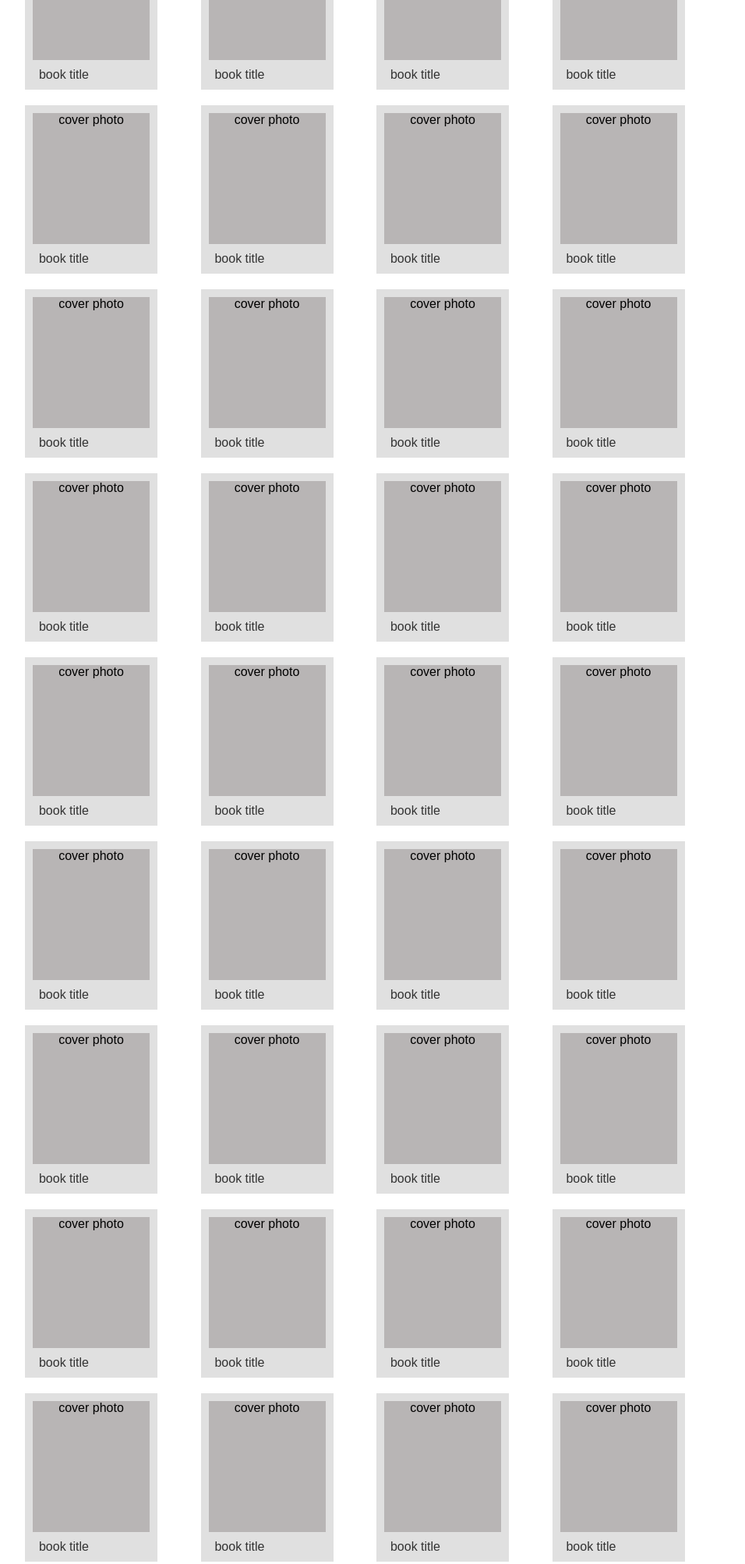
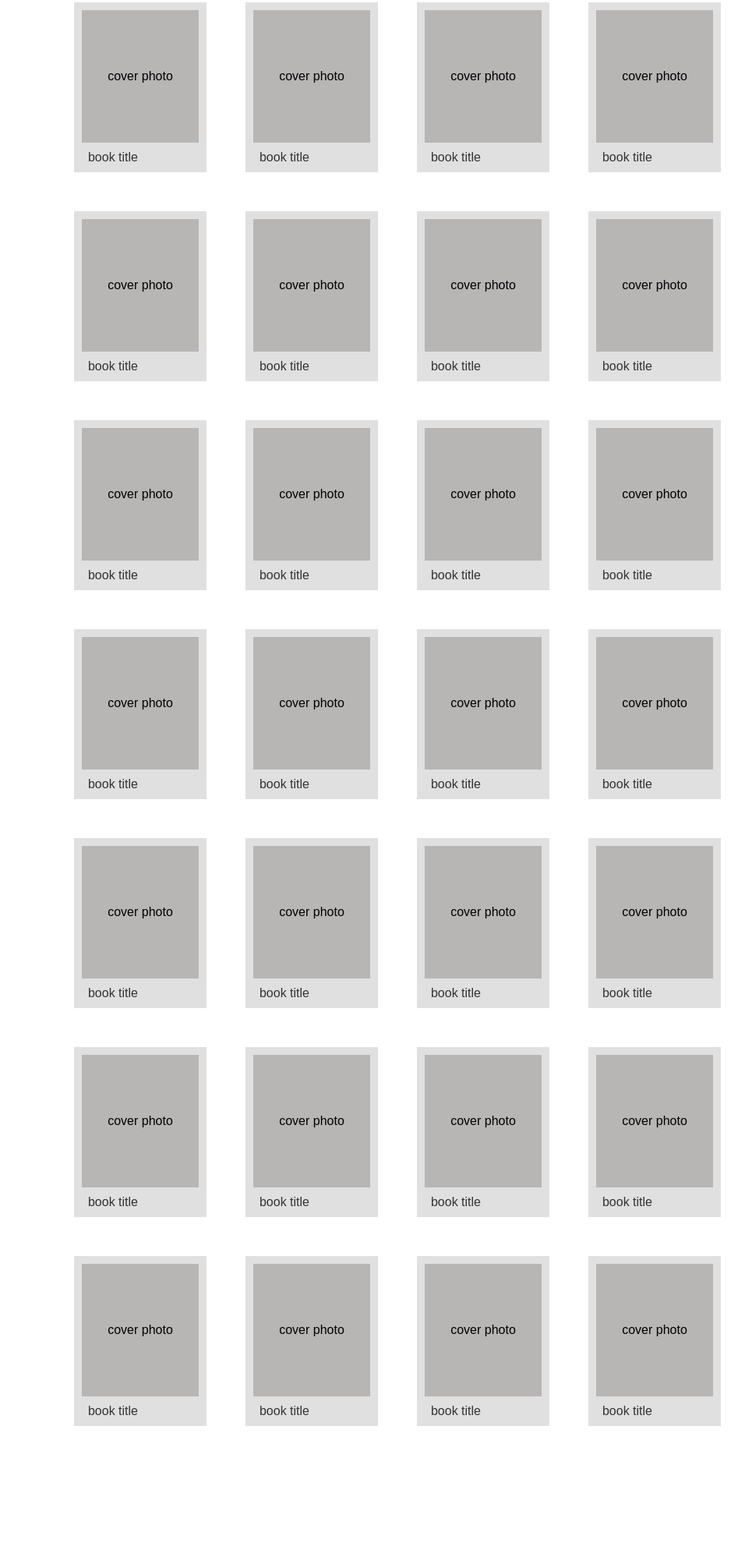
Before and after one commit to NAJLA9920/T1-Week4, a plain HTML site: page index.html in a window 1280 px wide. Shown: the part 745-2751 px from the top of the page at 78% size, without its empty margins (167-1123 px from the left). After the commit the page ends 2600 px from the top, so only its background shows below. Drawn offline with Linux system fonts and the light colour scheme.

Commit message:
! Updated version

```diff
--- a/index.html
+++ b/index.html
@@ -13,183 +13,229 @@
     <div class="books-section">
         <ul class="book-list">
             <li class="book-item">
-                <div class="cover-photo">cover photo</div>
+                <div class="cover-photo">
+                    <span>cover photo</span>
+                </div>
                 <div class="book-title">book title</div>
             </li>
             <li class="book-item">
-                <div class="cover-photo">cover photo</div>
+                <div class="cover-photo">
+                    <span>cover photo</span>
+                </div>
                 <div class="book-title">book title</div>
             </li>
             <li class="book-item">
-                <div class="cover-photo">cover photo</div>
+                <div class="cover-photo">
+                    <span>cover photo</span>
+                </div>
                 <div class="book-title">book title</div>
             </li>
             <li class="book-item">
-                <div class="cover-photo">cover photo</div>
+                <div class="cover-photo">
+                    <span>cover photo</span>
+                </div>
                 <div class="book-title">book title</div>
             </li>
             <li class="book-item">
-                <div class="cover-photo">cover photo</div>
+                <div class="cover-photo">
+                    <span>cover photo</span>
+                </div>
                 <div class="book-title">book title</div>
             </li>
             <li class="book-item">
-                <div class="cover-photo">cover photo</div>
+                <div class="cover-photo">
+                    <span>cover photo</span>
+                </div>
                 <div class="book-title">book title</div>
             </li>
             <li class="book-item">
-                <div class="cover-photo">cover photo</div>
+                <div class="cover-photo">
+                    <span>cover photo</span>
+                </div>
                 <div class="book-title">book title</div>
             </li>
             <li class="book-item">
-                <div class="cover-photo">cover photo</div>
+                <div class="cover-photo">
+                    <span>cover photo</span>
+                </div>
                 <div class="book-title">book title</div>
             </li>
             <li class="book-item">
-                <div class="cover-photo">cover photo</div>
-                <div class="book-title">book title</div>
-            </li>
-            <li class="book-item">
-                <div class="cover-photo">cover photo</div>
-                <div class="book-title">book title</div>
-            </li>
-            <li class="book-item">
-                <div class="cover-photo">cover photo</div>
-                <div class="book-title">book title</div>
-            </li>
-            <li class="book-item">
-                <div class="cover-photo">cover photo</div>
-                <div class="book-title">book title</div>
-            </li>
-            <li class="book-item">
-                <div class="cover-photo">cover photo</div>
-                <div class="book-title">book title</div>
-            </li>
-            <li class="book-item">
-                <div class="cover-photo">cover photo</div>
-                <div class="book-title">book title</div>
-            </li>
-            <li class="book-item">
-                <div class="cover-photo">cover photo</div>
+                <div class="cover-photo">
+                    <span>cover photo</span>
+                </div>
                 <div class="book-title">book title</div>
             </li>
 
             <li class="book-item">
-                <div class="cover-photo">cover photo</div>
+                <div class="cover-photo">
+                    <span>cover photo</span>
+                </div>
                 <div class="book-title">book title</div>
             </li>
             <li class="book-item">
-                <div class="cover-photo">cover photo</div>
+                <div class="cover-photo">
+                    <span>cover photo</span>
+                </div>
                 <div class="book-title">book title</div>
             </li>
             <li class="book-item">
-                <div class="cover-photo">cover photo</div>
+                <div class="cover-photo">
+                    <span>cover photo</span>
+                </div>
                 <div class="book-title">book title</div>
             </li>
             <li class="book-item">
-                <div class="cover-photo">cover photo</div>
-                <div class="book-title">book title</div>
-            </li>
-            <li class="book-item">
-                <div class="cover-photo">cover photo</div>
-                <div class="book-title">book title</div>
-            </li>
-            <li class="book-item">
-                <div class="cover-photo">cover photo</div>
-                <div class="book-title">book title</div>
-            </li>
-            <li class="book-item">
-                <div class="cover-photo">cover photo</div>
-                <div class="book-title">book title</div>
-            </li>
-            <li class="book-item">
-                <div class="cover-photo">cover photo</div>
-                <div class="book-title">book title</div>
-            </li>
-            <li class="book-item">
-                <div class="cover-photo">cover photo</div>
-                <div class="book-title">book title</div>
-            </li>
-            <li class="book-item">
-                <div class="cover-photo">cover photo</div>
-                <div class="book-title">book title</div>
-            </li>
-            <li class="book-item">
-                <div class="cover-photo">cover photo</div>
-                <div class="book-title">book title</div>
-            </li>
-            <li class="book-item">
-                <div class="cover-photo">cover photo</div>
-                <div class="book-title">book title</div>
-            </li>
-            <li class="book-item">
-                <div class="cover-photo">cover photo</div>
-                <div class="book-title">book title</div>
-            </li>
-            <li class="book-item">
-                <div class="cover-photo">cover photo</div>
-                <div class="book-title">book title</div>
-            </li>
-            <li class="book-item">
-                <div class="cover-photo">cover photo</div>
-                <div class="book-title">book title</div>
-            </li>
-            <li class="book-item">
-                <div class="cover-photo">cover photo</div>
+                <div class="cover-photo">
+                    <span>cover photo</span>
+                </div>
                 <div class="book-title">book title</div>
             </li>
 
             <li class="book-item">
-                <div class="cover-photo">cover photo</div>
+                <div class="cover-photo">
+                    <span>cover photo</span>
+                </div>
+                <div class="book-title">book title</div>
+            </li>
+            <li class="book-item">
+                <div class="cover-photo">
+                    <span>cover photo</span>
+                </div>
+                <div class="book-title">book title</div>
+            </li>
+            <li class="book-item">
+                <div class="cover-photo">
+                    <span>cover photo</span>
+                </div>
                 <div class="book-title">book title</div>
             </li>
 
             <li class="book-item">
-                <div class="cover-photo">cover photo</div>
+                <div class="cover-photo">
+                    <span>cover photo</span>
+                </div>
                 <div class="book-title">book title</div>
-            </li> <li class="book-item">
-                <div class="cover-photo">cover photo</div>
+            </li>
+            <li class="book-item">
+                <div class="cover-photo">
+                    <span>cover photo</span>
+                </div>
                 <div class="book-title">book title</div>
             </li>
 
             <li class="book-item">
-                <div class="cover-photo">cover photo</div>
+                <div class="cover-photo">
+                    <span>cover photo</span>
+                </div>
                 <div class="book-title">book title</div>
             </li>
             <li class="book-item">
-                <div class="cover-photo">cover photo</div>
+                <div class="cover-photo">
+                    <span>cover photo</span>
+                </div>
                 <div class="book-title">book title</div>
             </li>
             <li class="book-item">
-                <div class="cover-photo">cover photo</div>
+                <div class="cover-photo">
+                    <span>cover photo</span>
+                </div>
                 <div class="book-title">book title</div>
             </li>
             <li class="book-item">
-                <div class="cover-photo">cover photo</div>
-                <div class="book-title">book title</div>
-            </li> <li class="book-item">
-                <div class="cover-photo">cover photo</div>
-                <div class="book-title">book title</div>
-            </li> <li class="book-item">
-                <div class="cover-photo">cover photo</div>
+                <div class="cover-photo">
+                    <span>cover photo</span>
+                </div>
                 <div class="book-title">book title</div>
             </li>
 
-             <li class="book-item">
-                <div class="cover-photo">cover photo</div>
+            <li class="book-item">
+                <div class="cover-photo">
+                    <span>cover photo</span>
+                </div>
                 <div class="book-title">book title</div>
             </li>
             <li class="book-item">
-                <div class="cover-photo">cover photo</div>
+                <div class="cover-photo">
+                    <span>cover photo</span>
+                </div>
                 <div class="book-title">book title</div>
             </li>
             <li class="book-item">
-                <div class="cover-photo">cover photo</div>
+                <div class="cover-photo">
+                    <span>cover photo</span>
+                </div>
                 <div class="book-title">book title</div>
             </li>
             <li class="book-item">
-                <div class="cover-photo">cover photo</div>
+                <div class="cover-photo">
+                    <span>cover photo</span>
+                </div>
                 <div class="book-title">book title</div>
             </li>
+
+            <li class="book-item">
+                <div class="cover-photo">
+                    <span>cover photo</span>
+                </div>
+                <div class="book-title">book title</div>
+            </li>
+            <li class="book-item">
+                <div class="cover-photo">
+                    <span>cover photo</span>
+                </div>
+                <div class="book-title">book title</div>
+            </li>
+            <li class="book-item">
+                <div class="cover-photo">
+                    <span>cover photo</span>
+                </div>
+                <div class="book-title">book title</div>
+            </li>
+
+            <li class="book-item">
+                <div class="cover-photo">
+                    <span>cover photo</span>
+                </div>
+                <div class="book-title">book title</div>
+            </li>
+            <li class="book-item">
+                <div class="cover-photo">
+                    <span>cover photo</span>
+                </div>
+                <div class="book-title">book title</div>
+            </li>
+            <li class="book-item">
+                <div class="cover-photo">
+                    <span>cover photo</span>
+                </div>
+                <div class="book-title">book title</div>
+            </li>
+            <li class="book-item">
+                <div class="cover-photo">
+                    <span>cover photo</span>
+                </div>
+                <div class="book-title">book title</div>
+            </li>
+            <li class="book-item">
+                <div class="cover-photo">
+                    <span>cover photo</span>
+                </div>
+                <div class="book-title">book title</div>
+            </li>
+            <li class="book-item">
+                <div class="cover-photo">
+                    <span>cover photo</span>
+                </div>
+                <div class="book-title">book title</div>
+            </li>
+            <li class="book-item">
+                <div class="cover-photo">
+                    <span>cover photo</span>
+                </div>
+                <div class="book-title">book title</div>
+            </li>
+
         </ul>
     </div>
 </body>
--- a/styles.css
+++ b/styles.css
@@ -10,6 +10,7 @@ body {
     text-align: center;
     padding: 20px;
     font-size: 24px;
+    margin-top: 20px;
     margin-bottom: 20px;
     width: 500px;
     margin-right: auto;
@@ -18,9 +19,9 @@ body {
 
 .search-bar {
     background-color: #e0e0e0;
-    text-align: center;
+    text-align:left;
     padding: 10px;
-    margin-bottom: 20px;
+    margin-bottom: 40px;
     width: 1100px;
     margin-left: auto;
     margin-right: auto;
@@ -38,10 +39,13 @@ body {
     padding: 0;
     display: flex;
     flex-wrap: wrap;
-    gap: 20px;
-    width: 70%;
+    gap: 50px;
+    width: 60%;
     grid-template-columns: repeat(4, 1fr);
     display: grid;
+
+
+
 }
 
 .book-item {
@@ -49,13 +53,28 @@ body {
     padding: 10px;
     text-align: center;
     width: 150px;
+
 }
 
 .cover-photo {
     background-color: #b8b5b5;
     width: 100%;
+    height: 20px;
     padding-bottom: 100%;
     margin-bottom: 10px;
+    display: flex;
+    justify-content: center;
+    align-items: center;
+    text-align: center;
+    position: relative;
+}
+
+.cover-photo span {
+    position: absolute;
+    top: 50%;
+    left: 50%;
+    transform: translate(-50%, -50%);
+    white-space: nowrap;
 }
 
 .book-title {
```
